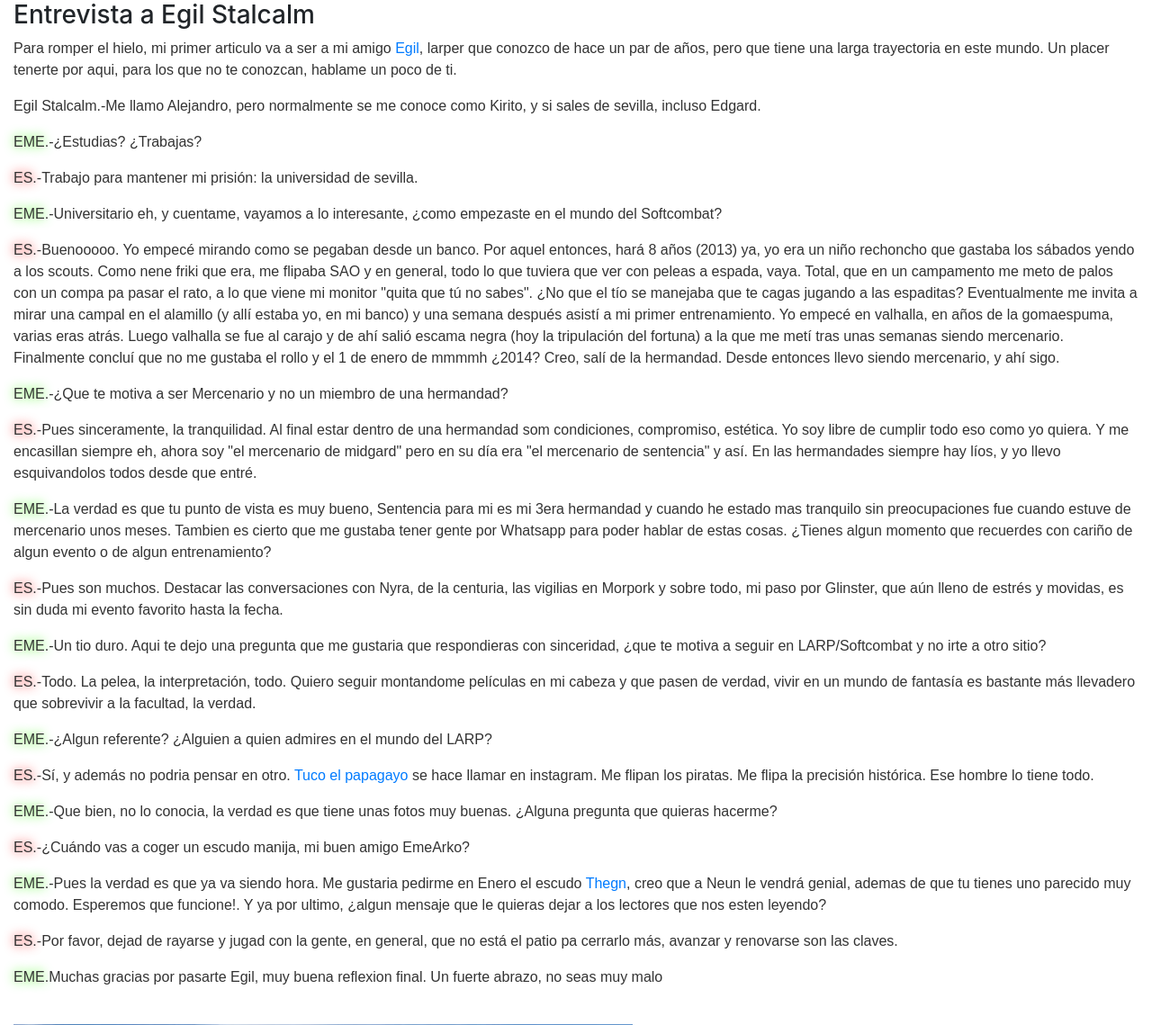
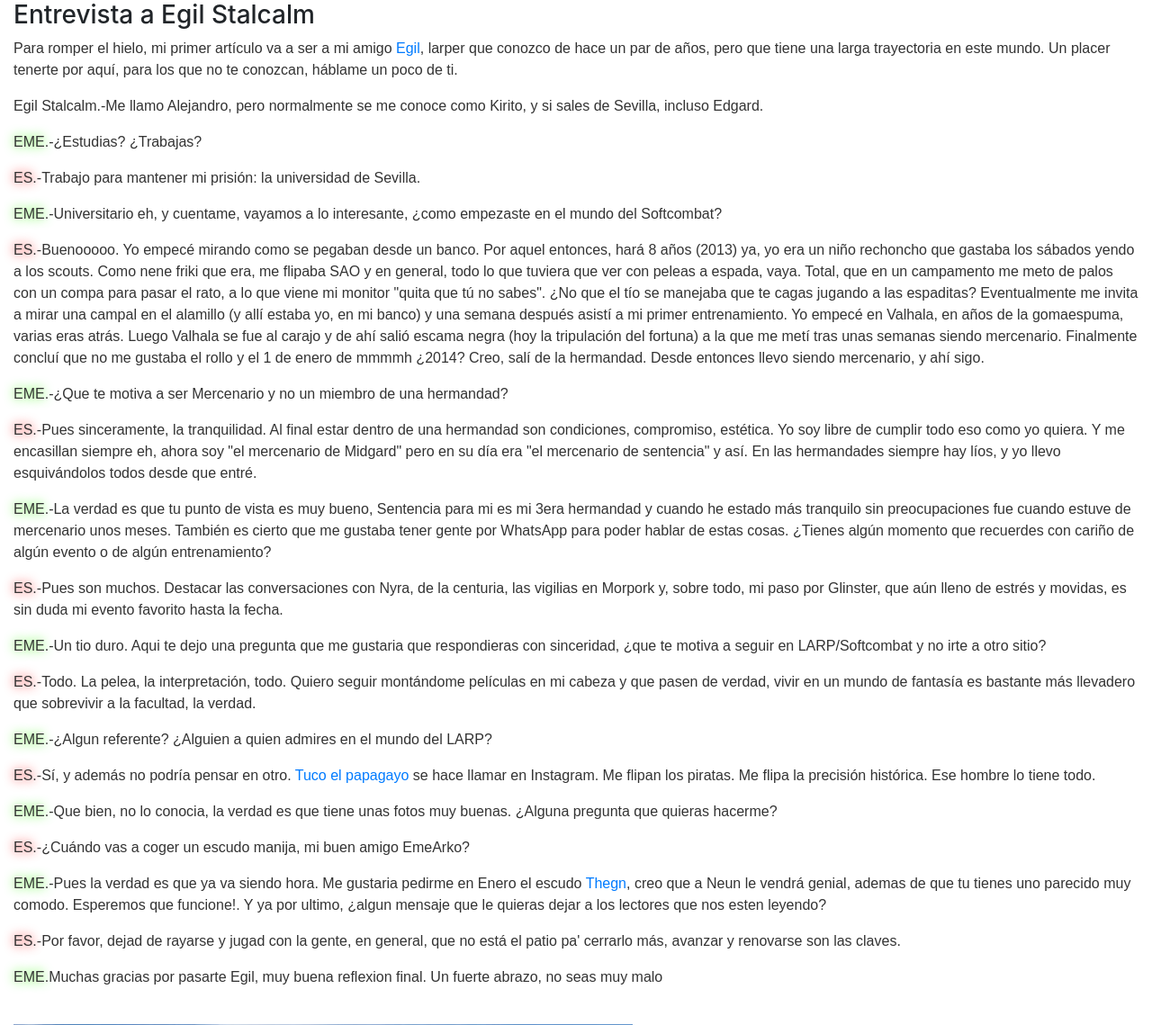
Before and after one commit to Marcopalmero/emearko, a PHP site: page /entrevista-kirito.php in a window 1280 px wide. Shown: the part 71-1210 px from the top of the page at 90% size. Run offline with PHP 8.4, Linux system fonts and the light colour scheme; some libraries are stand-ins or nearby versions.

Commit message:
first commit

```diff
--- a/entrevista-kirito.php
+++ b/entrevista-kirito.php
@@ -11,49 +11,48 @@ require_once('header.php')
 
 <div class="container-fluid">
   <h3>Entrevista a Egil Stalcalm</h3>
-    <p> Para romper el hielo, mi primer articulo va a ser a mi amigo <a href="https://www.instagram.com/egil_stalcalm/" target="_blank">Egil</a>, larper que conozco de hace un par de años, pero que tiene una larga trayectoria en este mundo.
-        Un placer tenerte por aqui, para los que no te conozcan, hablame un poco de ti.
+    <p>Para romper el hielo, mi primer artículo va a ser a mi amigo <a href="https://www.instagram.com/egil_stalcalm/" target="_blank">Egil</a>, larper que conozco de hace un par de años, pero que tiene una larga trayectoria en este mundo. Un placer tenerte por aquí, para los que no te conozcan, háblame un poco de ti.
     <p>
-        Egil Stalcalm.-Me llamo Alejandro, pero normalmente se me conoce como Kirito, y si sales de sevilla, incluso Edgard.
+        Egil Stalcalm.-Me llamo Alejandro, pero normalmente se me conoce como Kirito, y si sales de Sevilla, incluso Edgard.
     </p>
     <p>
         <a class="navtitulo">EME.</a>-¿Estudias? ¿Trabajas?
     </p>
     <p>
-         <a class="kirito">ES.</a>-Trabajo para mantener mi prisión: la universidad de sevilla.</p>
+         <a class="kirito">ES.</a>-Trabajo para mantener mi prisión: la universidad de Sevilla.</p>
     </p>
     <p>
         <a class="navtitulo">EME.</a>-Universitario eh, y cuentame, vayamos a lo interesante, ¿como empezaste en el mundo del Softcombat?
     </p>
     <p>
-         <a class="kirito">ES.</a>-Buenooooo. Yo empecé mirando como se pegaban desde un banco. Por aquel entonces, hará 8 años (2013) ya, yo era un niño rechoncho que gastaba los sábados yendo a los scouts. Como nene friki que era, me flipaba SAO y en general, todo lo que tuviera que ver con peleas a espada, vaya. Total, que en un campamento me meto de palos con un compa pa pasar el rato, a lo que viene mi monitor "quita que tú no sabes". ¿No que el tío se manejaba que te cagas jugando a las espaditas? Eventualmente me invita a mirar una campal en el alamillo (y allí estaba yo, en mi banco) y una semana después asistí a mi primer entrenamiento.
-        Yo empecé en valhalla, en años de la gomaespuma, varias eras atrás. Luego valhalla se fue al carajo y de ahí salió escama negra (hoy la tripulación del fortuna) a la que me metí tras unas semanas siendo mercenario. Finalmente concluí que no me gustaba el rollo y el 1 de enero de mmmmh ¿2014? Creo, salí de la hermandad. Desde entonces llevo siendo mercenario, y ahí sigo.</p>
+         <a class="kirito">ES.</a>-Buenooooo. Yo empecé mirando como se pegaban desde un banco. Por aquel entonces, hará 8 años (2013) ya, yo era un niño rechoncho que gastaba los sábados yendo a los scouts. Como nene friki que era, me flipaba SAO y en general, todo lo que tuviera que ver con peleas a espada, vaya.
+          Total, que en un campamento me meto de palos con un compa para pasar el rato, a lo que viene mi monitor "quita que tú no sabes". ¿No que el tío se manejaba que te cagas jugando a las espaditas? Eventualmente me invita a mirar una campal en el alamillo (y allí estaba yo, en mi banco)
+          y una semana después asistí a mi primer entrenamiento. Yo empecé en Valhala, en años de la gomaespuma, varias eras atrás. Luego Valhala se fue al carajo y de ahí salió escama negra (hoy la tripulación del fortuna) a la que me metí tras unas semanas siendo mercenario. Finalmente concluí que no me gustaba el rollo y el 1 de enero de mmmmh
+         ¿2014? Creo, salí de la hermandad. Desde entonces llevo siendo mercenario, y ahí sigo.</p>
     </p>
     <p>
         <a class="navtitulo">EME.</a>-¿Que te motiva a ser Mercenario y no un miembro de una hermandad?
     </p>
     <p>
-         <a class="kirito">ES.</a>-Pues sinceramente, la tranquilidad. Al final estar dentro de una hermandad som condiciones, compromiso, estética. Yo soy libre de cumplir todo eso como yo quiera. Y me encasillan siempre eh, ahora soy "el mercenario de midgard" pero en su día era "el mercenario de sentencia" y así. En las hermandades siempre hay líos, y yo llevo esquivandolos todos desde que entré.</p>
+         <a class="kirito">ES.</a>-Pues sinceramente, la tranquilidad. Al final estar dentro de una hermandad son condiciones, compromiso, estética. Yo soy libre de cumplir todo eso como yo quiera. Y me encasillan siempre eh, ahora soy "el mercenario de Midgard" pero en su día era "el mercenario de sentencia" y así. En las hermandades siempre hay líos, y yo llevo esquivándolos todos desde que entré.</p>
     </p>
     <p>
-        <a class="navtitulo">EME.</a>-La verdad es que tu punto de vista es muy bueno, Sentencia para mi es mi 3era hermandad y cuando he estado mas tranquilo sin preocupaciones fue cuando estuve de mercenario unos meses. Tambien es cierto
-        que me gustaba tener gente por Whatsapp para poder hablar de estas cosas.
-        ¿Tienes algun momento que recuerdes con cariño de algun evento o de algun entrenamiento?
+        <a class="navtitulo">EME.</a>-La verdad es que tu punto de vista es muy bueno, Sentencia para mi es mi 3era hermandad y cuando he estado más tranquilo sin preocupaciones fue cuando estuve de mercenario unos meses. También es cierto que me gustaba tener gente por WhatsApp para poder hablar de estas cosas. ¿Tienes algún momento que recuerdes con cariño de algún evento o de algún entrenamiento?
     </p>
     <p>
-         <a class="kirito">ES.</a>-Pues son muchos. Destacar las conversaciones con Nyra, de la centuria, las vigilias en Morpork y sobre todo, mi paso por Glinster, que aún lleno de estrés y movidas, es sin duda mi evento favorito hasta la fecha.</p>
+         <a class="kirito">ES.</a>-Pues son muchos. Destacar las conversaciones con Nyra, de la centuria, las vigilias en Morpork y, sobre todo, mi paso por Glinster, que aún lleno de estrés y movidas, es sin duda mi evento favorito hasta la fecha.</p>
     </p>
     <p>
         <a class="navtitulo">EME.</a>-Un tio duro. Aqui te dejo una pregunta que me gustaria que respondieras con sinceridad, ¿que te motiva a seguir en LARP/Softcombat y no irte a otro sitio?
     </p>
     <p>
-         <a class="kirito">ES.</a>-Todo. La pelea, la interpretación, todo. Quiero seguir montandome películas en mi cabeza y que pasen de verdad, vivir en un mundo de fantasía es bastante más llevadero que sobrevivir a la facultad, la verdad.</p>
+         <a class="kirito">ES.</a>-Todo. La pelea, la interpretación, todo. Quiero seguir montándome películas en mi cabeza y que pasen de verdad, vivir en un mundo de fantasía es bastante más llevadero que sobrevivir a la facultad, la verdad.</p>
     </p>
     <p>
         <a class="navtitulo">EME.</a>-¿Algun referente? ¿Alguien a quien admires en el mundo del LARP?
     </p>
     <p>
-         <a class="kirito">ES.</a>-Sí, y además no podria pensar en otro. <a href="https://instagram.com/Tucoelpapagayo/" target="_blank">Tuco el papagayo</a> se hace llamar en instagram. Me flipan los piratas. Me flipa la precisión histórica. Ese hombre lo tiene todo.</p>
+         <a class="kirito">ES.</a>-Sí, y además no podría pensar en otro. <a href="https://instagram.com/Tucoelpapagayo/" target="_blank">Tuco el papagayo</a> se hace llamar en Instagram. Me flipan los piratas. Me flipa la precisión histórica. Ese hombre lo tiene todo.</p>
     </p>
     <p>
         <a class="navtitulo">EME.</a>-Que bien, no lo conocia, la verdad es que tiene unas fotos muy buenas. ¿Alguna pregunta que quieras hacerme?
@@ -67,7 +66,7 @@ require_once('header.php')
         Y ya por ultimo, ¿algun mensaje que le quieras dejar a los lectores que nos esten leyendo?
     </p>
     <p>
-         <a class="kirito">ES.</a>-Por favor, dejad de rayarse y jugad con la gente, en general, que no está el patio pa cerrarlo más, avanzar y renovarse son las claves.</p>
+         <a class="kirito">ES.</a>-Por favor, dejad de rayarse y jugad con la gente, en general, que no está el patio pa' cerrarlo más, avanzar y renovarse son las claves.</p>
     </p>
     <p><a class="navtitulo">EME.</a>Muchas gracias por pasarte Egil, muy buena reflexion final. Un fuerte abrazo, no seas muy malo</p>
 
```
Also changed, not shown: README.md.
